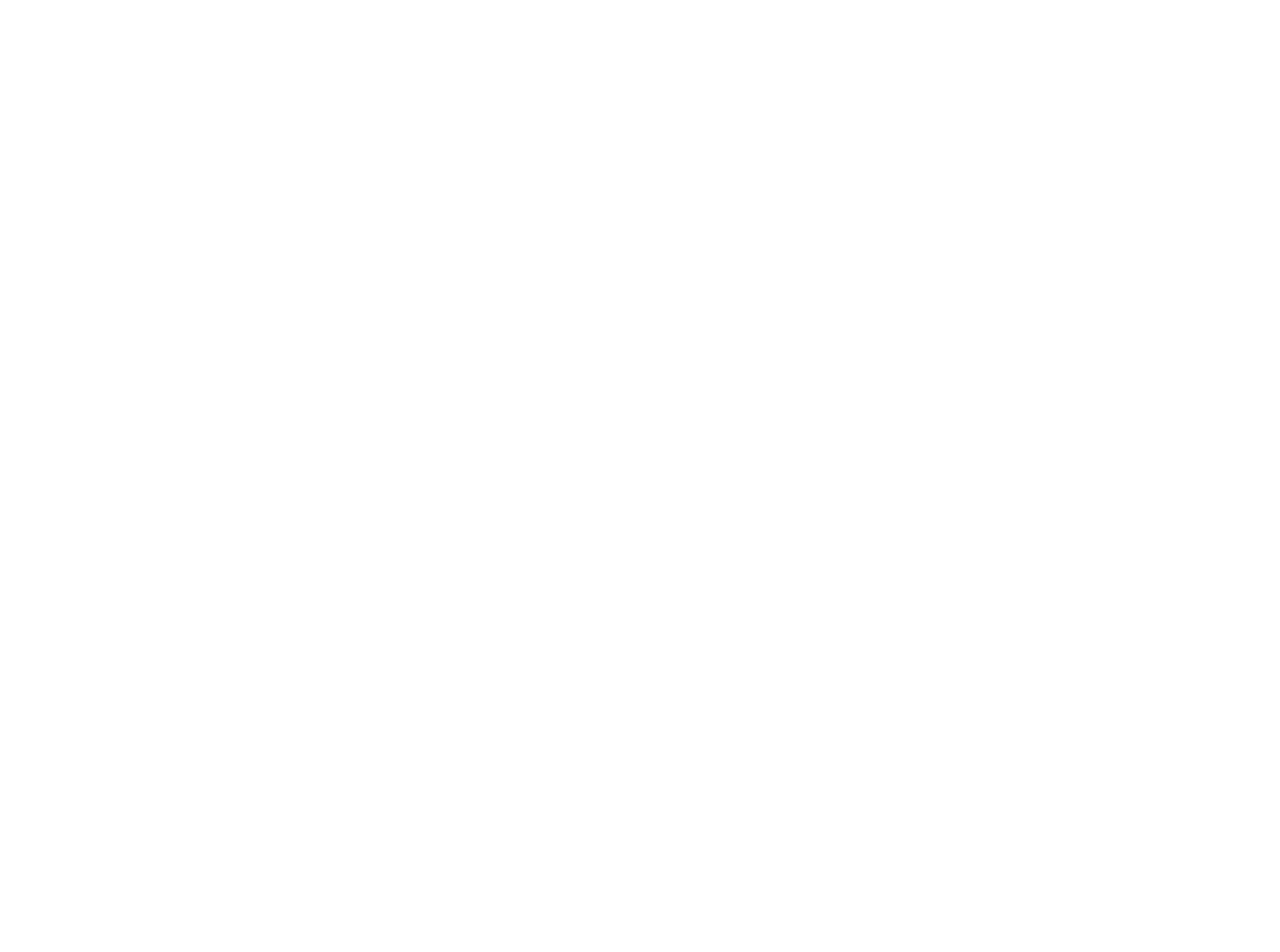
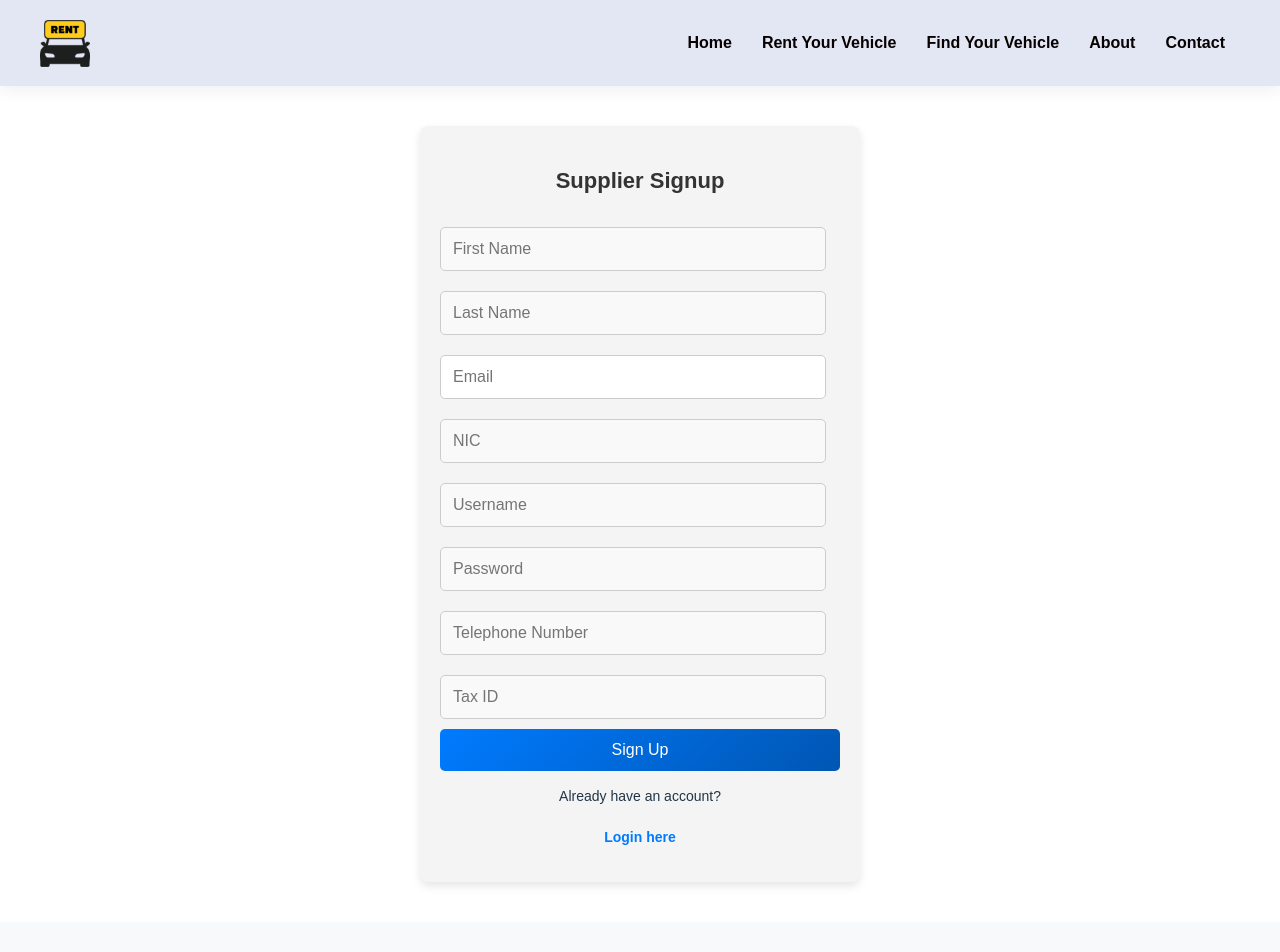
Before and after one commit to DulajAR/GAHDSE24.1F-sukkanama-vehicle-rental, a React (Vite) app: page /signup-supplier in a window 1280 px wide. Before the commit this address had no page. Shown: the top 952 px of the page. Before the commit the page ends 800 px from the top, so only its background shows below. Built offline with nearby package versions, Linux system fonts and the light colour scheme.

Commit message:
Developed Supplier Sign-Up Feature
Implemented the supplier sign-up functionality allowing new suppliers to create accounts.
Added form validation for necessary fields such as company name, email, contact details, etc.

```diff
--- a/src/App.css
+++ b/src/App.css
@@ -1104,3 +1104,108 @@
 p a:hover {
   text-decoration: underline;
 }
+
+
+
+
+
+
+
+
+
+
+
+
+
+/* SupplierSignupForm.jsx */
+
+/* Container */
+.signup-container {
+  width: 100%;
+  max-width: 400px;
+  margin: 40px auto; /* Added margin to create space at the top and bottom */
+  padding: 20px;
+  background-color: #f4f4f4;
+  border-radius: 8px;
+  box-shadow: 0 4px 8px rgba(0, 0, 0, 0.1);
+}
+
+
+
+
+/* Title */
+.signup-container h2 {
+  text-align: center;
+  color: #333;
+  margin-bottom: 20px;
+}
+
+/* Form fields */
+.signup-container input {
+  width: 90%;
+  padding: 12px;
+  margin: 10px 0;
+  border: 1px solid #ccc;
+  border-radius: 5px;
+  font-size: 16px;
+  transition: border-color 0.3s ease;
+}
+
+/* Input focus effect */
+.signup-container input:focus {
+  border-color: #4CAF50;
+  outline: none;
+}
+
+/* Message */
+.signup-container .message {
+  text-align: center;
+  color: #28a745;
+  font-weight: bold;
+  margin-bottom: 20px;
+}
+
+/* Button */
+.signup-container button {
+  width: 100%;
+  padding: 12px;
+  background-color: #4CAF50;
+  border: none;
+  border-radius: 5px;
+  color: white;
+  font-size: 16px;
+  cursor: pointer;
+  transition: background-color 0.3s ease;
+}
+
+/* Button hover effect */
+.signup-container button:hover {
+  background-color: #45a049;
+}
+
+/* Link to login */
+.signup-container a {
+  text-align: center;
+  display: block;
+  color: #007BFF;
+  margin-top: 20px;
+  text-decoration: none;
+}
+
+.signup-container a:hover {
+  text-decoration: underline;
+}
+
+.login-link {
+  margin-top: 10px;
+  text-align: center;
+}
+
+.login-link a {
+  text-decoration: none;
+  color: #007bff;
+}
+
+.login-link a:hover {
+  text-decoration: underline;
+}
--- a/src/App.jsx
+++ b/src/App.jsx
@@ -5,6 +5,7 @@
 import SupplierLoginPage from "./pages/SupplierLoginPage";
 import About from "./pages/About";
 import ContactPage from "./pages/ContactPage";
+import SupplierSignupPage from "./pages/SupplierSignupPage";
 
 const App = () => {
   return (
@@ -15,6 +16,7 @@
         <Route path="/supplier-login" element={<SupplierLoginPage />} />
         <Route path="/about" element={<About />} />
         <Route path="/contact" element={<ContactPage />} />
+        <Route path="/signup-supplier" element={<SupplierSignupPage />} />
       </Routes>
     </div>
   );
--- a/src/components/Footer.jsx
+++ b/src/components/Footer.jsx
@@ -54,7 +54,7 @@
       </div>
 
       <div className="copyright">
-        <p>© 2024, Sukkanama etc - All Rights Reserved.</p>
+        <p>© 2025, Sukkanama etc - All Rights Reserved.</p>
       </div>
     </footer>
   );
--- a/src/components/SupplierLogin.jsx
+++ b/src/components/SupplierLogin.jsx
@@ -1,4 +1,5 @@
-import { useState } from "react";
+import React, { useState } from "react";
+import { Link } from "react-router-dom";  // Import Link from react-router-dom
 
 const SupplierLogin = () => {
   const [formData, setFormData] = useState({ u_name: "", p_word: "" });
@@ -36,7 +37,10 @@
         </div>
         <button type="submit">Login</button>
       </form>
-      <p>Not registered? <a href="/signup-supplier">Register here</a></p>
+      <p>
+        Not registered?{" "}
+        <Link to="/signup-supplier">Register here</Link> {/* Using Link for navigation */}
+      </p>
     </div>
   );
 };
--- /dev/null
+++ b/src/components/SupplierSignupForm.jsx
@@ -0,0 +1,117 @@
+import React, { useState } from "react";
+import { Link } from "react-router-dom"; // Import Link from React Router for navigation
+
+
+const SupplierSignupForm = () => {
+  const [formData, setFormData] = useState({
+    f_name: "",
+    l_name: "",
+    email: "",
+    nic: "",
+    u_name: "",
+    p_word: "",
+    tel_no: "",
+    tax_id: "",
+    user_type: "supplier",
+  });
+
+  const [message, setMessage] = useState("");
+
+  // Handle input change
+  const handleChange = (e) => {
+    setFormData({ ...formData, [e.target.name]: e.target.value });
+  };
+
+  // Handle form submission
+  const handleSubmit = (e) => {
+    e.preventDefault();
+
+    // Simulate the signup process for now
+    setMessage("✅ Sign up successful! Redirecting...");
+    setTimeout(() => (window.location.href = "/dashboard"), 2000);
+  };
+
+  return (
+    <div className="signup-container">
+      <h2>Supplier Signup</h2>
+      {message && <p className="message">{message}</p>}
+
+      <form onSubmit={handleSubmit}>
+        <input
+          type="text"
+          name="f_name"
+          placeholder="First Name"
+          value={formData.f_name}
+          onChange={handleChange}
+          required
+        />
+        <input
+          type="text"
+          name="l_name"
+          placeholder="Last Name"
+          value={formData.l_name}
+          onChange={handleChange}
+          required
+        />
+        <input
+          type="email"
+          name="email"
+          placeholder="Email"
+          value={formData.email}
+          onChange={handleChange}
+          required
+        />
+        <input
+          type="text"
+          name="nic"
+          placeholder="NIC"
+          value={formData.nic}
+          onChange={handleChange}
+          required
+        />
+        <input
+          type="text"
+          name="u_name"
+          placeholder="Username"
+          value={formData.u_name}
+          onChange={handleChange}
+          required
+        />
+        <input
+          type="password"
+          name="p_word"
+          placeholder="Password"
+          value={formData.p_word}
+          onChange={handleChange}
+          required
+        />
+        <input
+          type="text"
+          name="tel_no"
+          placeholder="Telephone Number"
+          value={formData.tel_no}
+          onChange={handleChange}
+          required
+        />
+        <input
+          type="text"
+          name="tax_id"
+          placeholder="Tax ID"
+          value={formData.tax_id}
+          onChange={handleChange}
+          required
+        />
+
+        <button type="submit">Sign Up</button>
+      </form>
+
+      <div className="login-link">
+        <p>
+          Already have an account? <Link to="/supplier-login">Login here</Link>
+        </p>
+      </div>
+    </div>
+  );
+};
+
+export default SupplierSignupForm;
--- a/src/pages/Home.jsx
+++ b/src/pages/Home.jsx
@@ -1,3 +1,4 @@
+
 import React from "react";
 import Header from "../components/Header";
 import Hero from "../components/Hero";
--- /dev/null
+++ b/src/pages/SupplierSignupPage.jsx
@@ -0,0 +1,23 @@
+import React from "react";
+import Header from "../components/Header";
+import Footer from "../components/Footer";
+import SupplierSignupForm from "../components/SupplierSignupForm";
+
+
+
+
+const SupplierSignupPage = () => {
+  return (
+
+    <div>
+
+      <Header />
+
+        <SupplierSignupForm />
+
+      <Footer />
+    </div>
+  );
+};
+
+export default SupplierSignupPage;
```
Also changed, not shown: src/assets/supplierSignup.jpg (renamed from src/assets/background.jpg).
